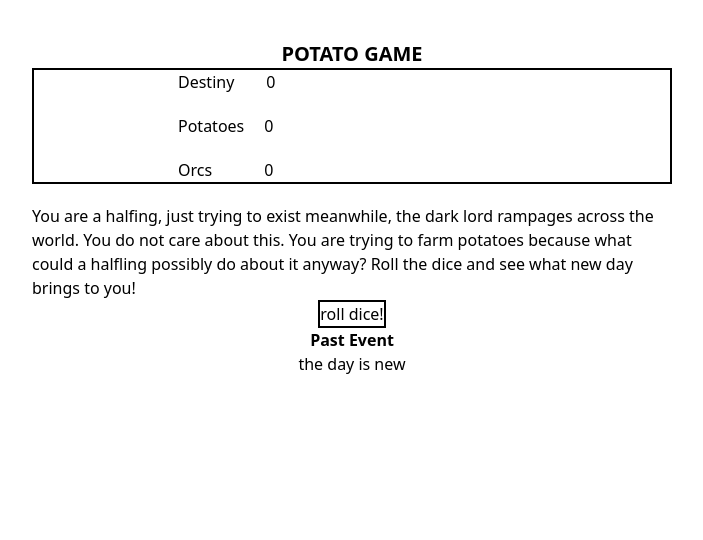
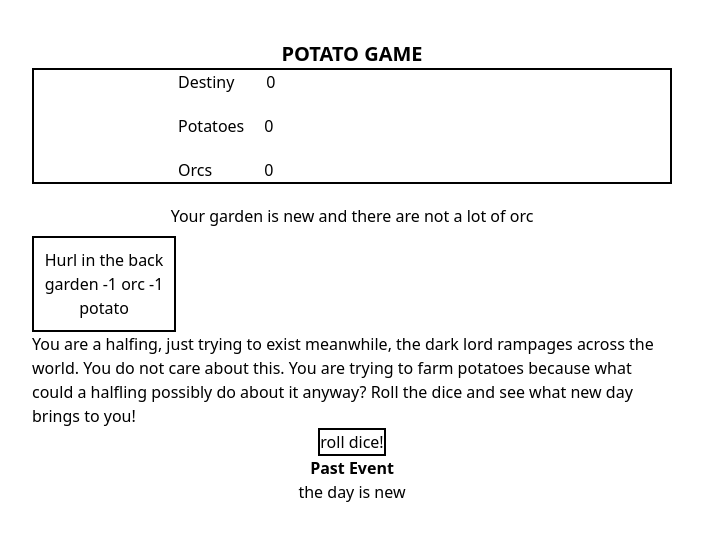
Before and after one commit to muddv/potato-game, a Next.js app: page / in a window 1280 px wide. Shown: the top 540 px of the page, without its empty margins (288-991 px from the left). Built offline with nearby package versions, Linux system fonts and the light colour scheme.

Commit message:
added burrow mechanic and changed some game logic

```diff
--- a/src/game/game-logic.ts
+++ b/src/game/game-logic.ts
@@ -25,89 +25,89 @@ export function locationDiceRoll() {
     gameEvent(evRoll)
 }
 
-function gameEventPlacer(roll:number) {
-    if (roll < 2 ) {
+function gameEventPlacer(roll: number) {
+    if (roll < 2) {
         eventPlace = "In the Garden..."
-        return(eventPlace)
+        return (eventPlace)
     }
     else {
         eventPlace = "A knock at the door..."
-        return(eventPlace)
+        return (eventPlace)
     }
 }
 
-export function gameEvent(evRoll:number) {
+export function gameEvent(evRoll: number) {
     interface gameEvent {
         location: string,
         description: string
         effect: number[]
     }
-    let gardenEvent1:gameEvent = {
+    let gardenEvent1: gameEvent = {
         location: "In the Garden",
         description: "You happily root about all day in your garden.",
         effect: [0, 1, 0]
     }
-    let gardenEvent2:gameEvent = {
+    let gardenEvent2: gameEvent = {
         location: "In the Garden",
         description: "You narrowly avoid a visitor by hiding in a potato sack.",
         effect: [1, 1, 0]
     }
-    let gardenEvent3:gameEvent = {
+    let gardenEvent3: gameEvent = {
         location: "In the Garden",
         description: "A hooded stranger lingers outside your farm.",
         effect: [1, 0, 1]
     }
-    let gardenEvent4:gameEvent = {
+    let gardenEvent4: gameEvent = {
         location: "In the Garden",
         description: "Your field is rabaged in the night by unseen enemies.",
         effect: [0, -1, 1]
     }
-    let gardenEvent5:gameEvent = {
+    let gardenEvent5: gameEvent = {
         location: "In the Garden",
         description: "You trade potatoes for other delicious foodstuffs.",
         effect: [0, -1, 0]
     }
-    let gardenEvent6:gameEvent = {
+    let gardenEvent6: gameEvent = {
         location: "In the Garden",
         description: "You burrown into a bumper crop of potatoes. Do you cry with joy? Possibly.",
         effect: [0, 2, 0]
     }
-    let gardenEvent7:gameEvent = {
+    let gardenEvent7: gameEvent = {
         location: "In the Garden",
         description: "you meet a friendly cat",
         effect: [5, 5, 5]
     }
-    let doorEvent1:gameEvent = {
+    let doorEvent1: gameEvent = {
         location: "A Knock at the Door",
         description: "A distant cousin. They are after your potatoes. They may snitch on you.",
         effect: [0, 0, 1]
     }
-    let doorEvent2:gameEvent = {
+    let doorEvent2: gameEvent = {
         location: "A Knock at the Door",
         description: "A dwarven stranger. You refuse them entry. Ghastly creatures",
         effect: [1, 0, 0]
     }
-    let doorEvent3:gameEvent = {
+    let doorEvent3: gameEvent = {
         location: "A Knock at the Door",
         description: "A wizard strolls by. You pointedly draw the curtains.",
         effect: [1, 0, 1]
     }
-    let doorEvent4:gameEvent = {
+    let doorEvent4: gameEvent = {
         location: "A Knock at the Door",
         description: "There are rumours of war in the reaches. You eat some potatoes.",
         effect: [0, -1, 2]
     }
-    let doorEvent5:gameEvent = {
+    let doorEvent5: gameEvent = {
         location: "A Knock at the Door",
         description: "It's an elf. They are not seriouse people.",
         effect: [1, 0, 0]
     }
-    let doorEvent6:gameEvent = {
+    let doorEvent6: gameEvent = {
         location: "A Knock at the Door",
         description: "It's a sack of potatoes from a generous neighbour. You really must remember to pay them a visit one of these years.",
         effect: [0, 2, 0]
     }
-    let doorEvent7:gameEvent = {
+    let doorEvent7: gameEvent = {
         location: "A Knock at the Door",
         description: "you meet a friendly cat",
         effect: [5, 5, 5]
@@ -120,7 +120,7 @@ export function gameEvent(evRoll:number) {
             eventPlace = gardenEvent1.location
             eventDescription = gardenEvent1.description
             eventEffect = gardenEvent1.effect
-            return  [eventPlace, txt, eventDescription, eventEffect]
+            return [eventPlace, txt, eventDescription, eventEffect]
         }
         if (evRoll == 1) {
             countScores(parameters, gardenEvent2.effect)
@@ -128,7 +128,7 @@ export function gameEvent(evRoll:number) {
             eventPlace = gardenEvent2.location
             eventDescription = gardenEvent2.description
             eventEffect = gardenEvent2.effect
-            return  [eventPlace, txt, eventDescription, eventEffect]
+            return [eventPlace, txt, eventDescription, eventEffect]
         }
         if (evRoll == 2) {
             countScores(parameters, gardenEvent3.effect)
@@ -136,7 +136,7 @@ export function gameEvent(evRoll:number) {
             eventPlace = gardenEvent3.location
             eventDescription = gardenEvent3.description
             eventEffect = gardenEvent3.effect
-            return  [eventPlace, txt, eventDescription, eventEffect]
+            return [eventPlace, txt, eventDescription, eventEffect]
         }
         if (evRoll == 3) {
             countScores(parameters, gardenEvent4.effect)
@@ -144,7 +144,7 @@ export function gameEvent(evRoll:number) {
             eventPlace = gardenEvent4.location
             eventDescription = gardenEvent4.description
             eventEffect = gardenEvent4.effect
-            return  [eventPlace, txt, eventDescription, eventEffect]
+            return [eventPlace, txt, eventDescription, eventEffect]
         }
         if (evRoll == 4) {
             countScores(parameters, gardenEvent5.effect)
@@ -152,7 +152,7 @@ export function gameEvent(evRoll:number) {
             eventPlace = gardenEvent5.location
             eventDescription = gardenEvent5.description
             eventEffect = gardenEvent5.effect
-            return  [eventPlace, txt, eventDescription, eventEffect]
+            return [eventPlace, txt, eventDescription, eventEffect]
         }
         if (evRoll == 5) {
             countScores(parameters, gardenEvent6.effect)
@@ -160,7 +160,7 @@ export function gameEvent(evRoll:number) {
             eventPlace = gardenEvent6.location
             eventDescription = gardenEvent6.description
             eventEffect = gardenEvent6.effect
-            return  [eventPlace, txt, eventDescription, eventEffect]
+            return [eventPlace, txt, eventDescription, eventEffect]
         }
 
     }
@@ -171,7 +171,7 @@ export function gameEvent(evRoll:number) {
             eventPlace = doorEvent1.location
             eventDescription = doorEvent1.description
             eventEffect = doorEvent1.effect
-            return  [eventPlace, txt, eventDescription, eventEffect]
+            return [eventPlace, txt, eventDescription, eventEffect]
         }
         if (evRoll == 1) {
             countScores(parameters, doorEvent2.effect)
@@ -179,7 +179,7 @@ export function gameEvent(evRoll:number) {
             eventPlace = doorEvent2.location
             eventDescription = doorEvent2.description
             eventEffect = doorEvent2.effect
-            return  [eventPlace, txt, eventDescription, eventEffect]
+            return [eventPlace, txt, eventDescription, eventEffect]
         }
         if (evRoll == 2) {
             countScores(parameters, doorEvent3.effect)
@@ -187,7 +187,7 @@ export function gameEvent(evRoll:number) {
             eventPlace = doorEvent3.location
             eventDescription = doorEvent3.description
             eventEffect = doorEvent3.effect
-            return  [eventPlace, txt, eventDescription, eventEffect]
+            return [eventPlace, txt, eventDescription, eventEffect]
         }
         if (evRoll == 3) {
             countScores(parameters, doorEvent4.effect)
@@ -195,7 +195,7 @@ export function gameEvent(evRoll:number) {
             eventPlace = doorEvent4.location
             eventDescription = doorEvent4.description
             eventEffect = doorEvent4.effect
-            return  [eventPlace, txt, eventDescription, eventEffect]
+            return [eventPlace, txt, eventDescription, eventEffect]
         }
         if (evRoll == 4) {
             countScores(parameters, doorEvent5.effect)
@@ -203,7 +203,7 @@ export function gameEvent(evRoll:number) {
             eventPlace = doorEvent5.location
             eventDescription = doorEvent5.description
             eventEffect = doorEvent5.effect
-            return  [eventPlace, txt, eventDescription, eventEffect]
+            return [eventPlace, txt, eventDescription, eventEffect]
         }
         if (evRoll == 5) {
             countScores(parameters, doorEvent6.effect)
@@ -211,7 +211,7 @@ export function gameEvent(evRoll:number) {
             eventPlace = doorEvent6.location
             eventDescription = doorEvent6.description
             eventEffect = doorEvent6.effect
-            return  [eventPlace, txt, eventDescription, eventEffect]
+            return [eventPlace, txt, eventDescription, eventEffect]
         }
     }
 
@@ -221,14 +221,26 @@ export function gameEvent(evRoll:number) {
     eventDescription = gardenEvent1.description
     eventEffect = gardenEvent1.effect
 
-    return  [eventPlace, txt, eventDescription, eventEffect]
+    return [eventPlace, txt, eventDescription, eventEffect]
 }
 
-function countScores(parameters:number[], parametersChange:number[]) {
+function countScores(parameters: number[], parametersChange: number[]) {
     for (let i = 0; i < 3; i++) {
         parameters[i] += parametersChange[i]
+        if (parameters[i] < 0) {
+            parameters[i] = 0
+        }
+        if (parameters[i] >= 10) {
+            endGame(i)
+        }
     }
     return parameters
+}
+
+function endGame(index: number) {
+    if (index === 0) {
+        return
+    }
 }
 
 export const useDestiny = () => {
@@ -239,7 +251,7 @@ export const useDestiny = () => {
         console.log(destiny)
     }
 
-    return {destiny, desChange}
+    return { destiny, desChange }
 }
 
 export const usePotatoes = () => {
@@ -250,7 +262,7 @@ export const usePotatoes = () => {
         console.log(potatoes)
     }
 
-    return {potatoes, potChange}
+    return { potatoes, potChange }
 }
 
 export const useOrcs = () => {
@@ -261,5 +273,14 @@ export const useOrcs = () => {
         console.log(orcs)
     }
 
-    return {orcs, orcChange}
+    return { orcs, orcChange }
 }
+
+
+export function burrow() {
+    if (parameters[1] > 0 && parameters[2] > 0) {
+        parameters[1] -= 1
+        parameters[2] -= 1
+        return parameters
+    }
+}
--- a/src/pages/index.tsx
+++ b/src/pages/index.tsx
@@ -1,11 +1,15 @@
 import type { NextPage } from 'next'
 import Head from 'next/head'
+import { handleClientScriptLoad } from 'next/script'
 import { useState } from 'react'
-import { diceRoll, useDestiny, usePotatoes, useOrcs, txt, eventPlace, eventDescription, eventEffect, locationDiceRoll } from '../game/game-logic'
+import { diceRoll, useDestiny, usePotatoes, useOrcs, txt, eventPlace, eventDescription, eventEffect, locationDiceRoll, burrow } from '../game/game-logic'
 
 export function GameInterface(props: { destiny: number, potatoes: number, orcs: number }) {
+
+
+
   return (
-    <div className='border-2 border-black'>
+    <div className="border-2 border-black flex">
       <div className="flex gap-5 flex-col mr-auto ml-36">
         <div className="destiny flex flex-row gap-5">
           <div className="mr-3">Destiny</div>
@@ -86,6 +90,37 @@ const Home: NextPage = () => {
     }
   }
 
+  const [gameState, setGameState] = useState(true)
+
+  function switchGameState() {
+    if (destiny >= 10 || potatoes >= 10 || orcs >= 10) {
+      setGameState(false)
+    }
+  }
+
+  let gameStateTextClass = gameState ? "" : "hidden"
+
+  let gameOverTextClass = gameState ? "hidden" : ""
+
+  const [statsText, setStatsText] = useState("Your garden is new and there are not a lot of orc")
+
+  function changeStatsText() {
+    let potatoChange = false
+    if (orcs > 2) {
+      setStatsText("There are far too many orcs for your liking")
+    }
+    if (destiny > 2) {
+      setStatsText("Everywhere you look something calls you for adventure... Better hurry up with potatoes")
+    }
+    if (potatoes > 2) {
+      setStatsText("You are reliefed to have a small stash of potatoes")
+      potatoChange = true
+    }
+    if (potatoChange == true && potatoes < 3) {
+      setStatsText("You are going to need more potatoes")
+    }
+  }
+
   return (
     <>
       <Head>
@@ -97,7 +132,11 @@ const Home: NextPage = () => {
       <div className="flex flex-col items-center justify-center">
         <div className="w-1/2">
           <div className="mb-5"><GameInterface destiny={destiny} potatoes={potatoes} orcs={orcs}></GameInterface></div>
-          <div>You are a halfing, just trying to exist meanwhile, the dark lord rampages across the world. You do not care about this. You are trying to farm potatoes because what could a halfling possibly do about it anyway? Roll the dice and see what new day brings to you!</div>
+          <div className="text-center">{statsText}</div>
+          <button onClick={() => {burrow(); potChange(); orcChange(); changeStatsText();}} className="border-2 border-black hover:bg-slate-400 h-24 w-36 mt-2 mr-10">Hurl in the back garden -1 orc -1 potato</button>
+
+          <div className={gameStateTextClass}>You are a halfing, just trying to exist meanwhile, the dark lord rampages across the world. You do not care about this. You are trying to farm potatoes because what could a halfling possibly do about it anyway? Roll the dice and see what new day brings to you!</div>
+          <div className={gameOverTextClass}>GAME OVER</div>
         </div>
         <button className="border-2 border-black hover:bg-slate-400"
           onClick={() => { diceRoll(); showEventWindow(); setEventLocation(); setModalTextClass(); setPreviewText(); }}>
@@ -109,7 +148,7 @@ const Home: NextPage = () => {
           <div className="flex flex-col justify-center align-center">
             <div className="font-semibold text-lg text-center">{evLocation}</div>
             <div className={modalTxtCls}>{modalTxt}</div>
-            <button onClick={() => { setModalTextClass(); locationDiceRoll(); desChange(); potChange(); orcChange(); textChange(); setEventDescription(); setEventEffect(); }}
+            <button onClick={() => { setModalTextClass(); locationDiceRoll(); desChange(); potChange(); orcChange(); textChange(); setEventDescription(); setEventEffect(); changeStatsText(); }}
             className={modalBtnCls}>
               Roll the dice and see what it is
               </button>
@@ -126,7 +165,7 @@ const Home: NextPage = () => {
                   <div className="font-normal">{evEffect[2]}</div>
                 </div>
               </div>
-              <button className="border-2 border-black hover:bg-slate-400 ml-24 w-10" onClick={showEventWindow}>ok</button>
+              <button className="border-2 border-black hover:bg-slate-400 ml-24 w-10" onClick={() => {showEventWindow(); switchGameState();}}>ok</button>
             </div>
           </div>
         </div>
```
